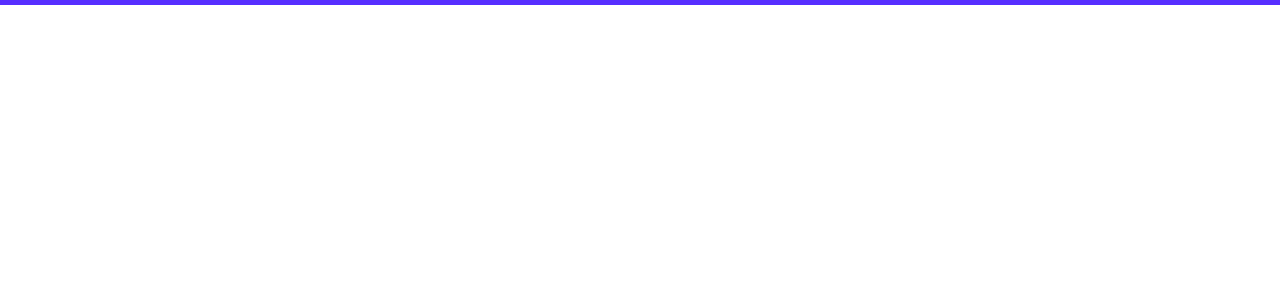
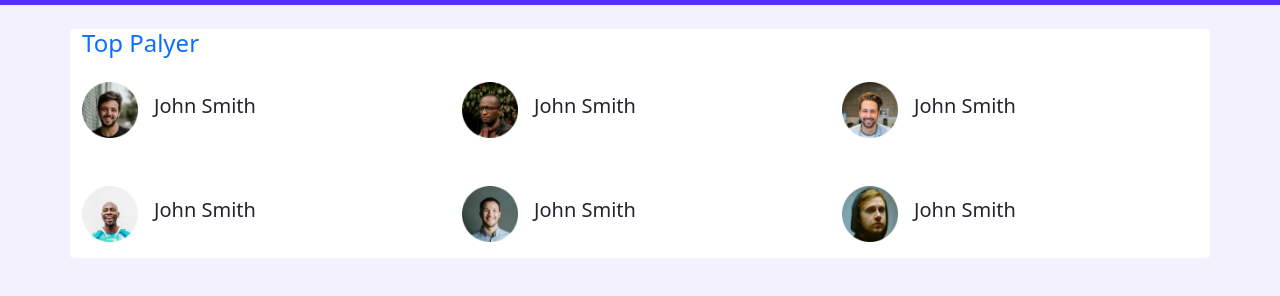
Before and after one commit to Emrul-Hasan/Leader-borad-using-Bootstrap, a plain HTML site: page index.html in a window 1280 px wide. Shown: the part 72-368 px from the top of the page. Drawn offline with Linux system fonts and the light colour scheme.

Commit message:
Top player added

```diff
--- a/index.html
+++ b/index.html
@@ -9,7 +9,7 @@
     <link rel="stylesheet" href="css/bootstrap.min.css">
 </head>
 
-<body>
+<body style="background-color: #f3f1ff;">
 
     <header>
         <nav class="navbar navbar-expand-lg navbar-dark" style="background-color: #562EFF;">
@@ -45,6 +45,41 @@
             </div>
         </nav>
     </header>
+
+    <main>
+        <section class="container bg-white rounded">
+            <div>
+                <h4 class="text-primary my-4">Top Palyer</h4>
+                <div class="row gy-5 pb-3">
+                    <div class="col-12 col-md-6 col-lg-4 d-flex align-items-center">
+                        <img width="56px" src="images/players/player-1.png" alt="">
+                        <h5 class="ms-3">John Smith</h5>
+                    </div>
+                    <div class="col-12 col-md-6 col-lg-4 d-flex align-items-center">
+                        <img width="56px" src="images/players/player-2.png" alt="">
+                        <h5 class="ms-3">John Smith</h5>
+                    </div>
+                    <div class="col-12 col-md-6 col-lg-4 d-flex align-items-center">
+                        <img width="56px" src="images/players/player-3.png" alt="">
+                        <h5 class="ms-3">John Smith</h5>
+                    </div>
+                    <div class="col-12 col-md-6 col-lg-4 d-flex align-items-center">
+                        <img width="56px" src="images/players/player-4.png" alt="">
+                        <h5 class="ms-3">John Smith</h5>
+                    </div>
+                    <div class="col-12 col-md-6 col-lg-4 d-flex align-items-center">
+                        <img width="56px" src="images/players/player-5.png" alt="">
+                        <h5 class="ms-3">John Smith</h5>
+                    </div>
+                    <div class="col-12 col-md-6 col-lg-4 d-flex align-items-center">
+                        <img width="56px" src="images/players/player-6.png" alt="">
+                        <h5 class="ms-3">John Smith</h5>
+                    </div>
+                </div>
+            </div>
+
+        </section>
+    </main>
     <script src="js/bootstrap.bundle.min.js"></script>
 </body>
 
```
